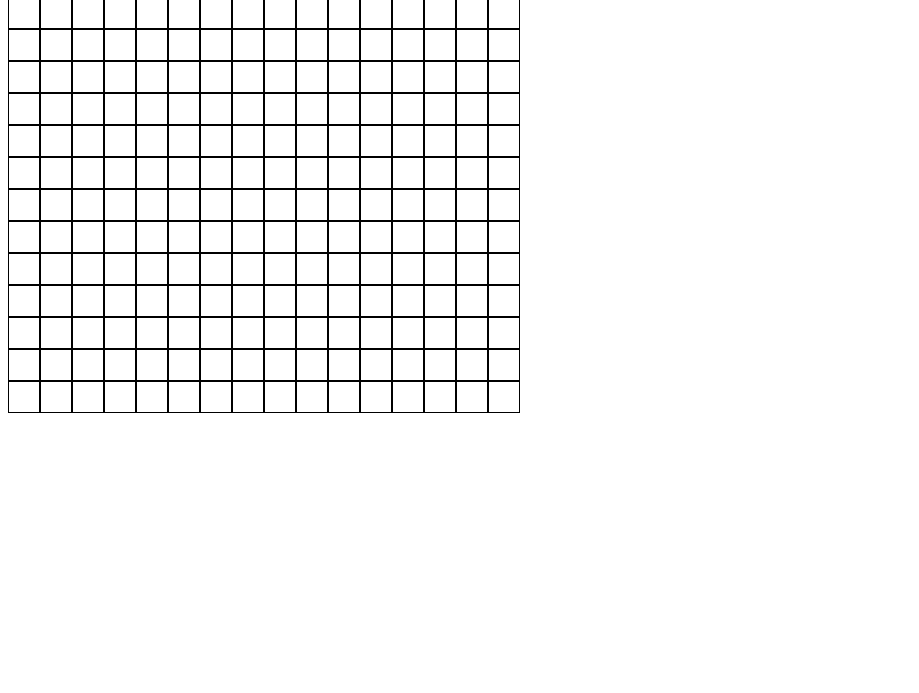
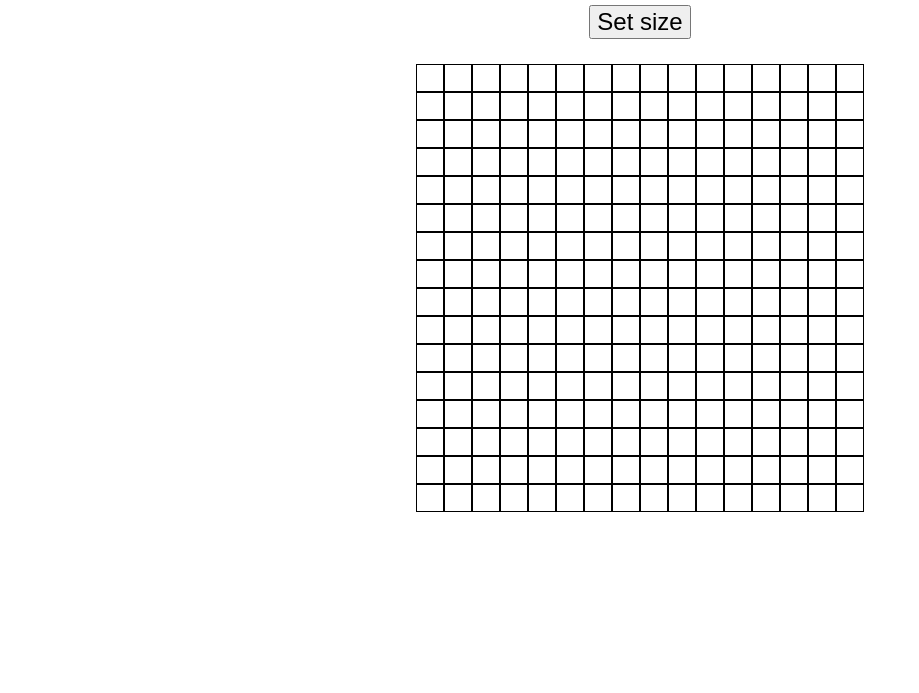
Before and after one commit to Clement38420/odin-etch-a-sketch, a plain HTML site: page index.html in a window 1280 px wide. Shown: the part 107-800 px from the top of the page, without its empty margins (0-919 px from the left). Drawn offline with Linux system fonts and the light colour scheme.

Commit message:
ADD THE SIZE BUTTON

```diff
--- a/index.html
+++ b/index.html
@@ -7,6 +7,8 @@
   <script defer src="script.js"></script>
 </head>
 <body>
+<h1>Etch-a-Sketch</h1>
+<button class="set-size">Set size</button>
 <div class="grid">
 
 </div>
--- a/script.js
+++ b/script.js
@@ -1,8 +1,22 @@
 const grid = document.querySelector(".grid");
+const setSizeButton = document.querySelector("button.set-size")
 
 let gridSize = 16;
 
-document.addEventListener("DOMContentLoaded", () => {
+function colorSquare(e) {
+    e.target.style.background = "black";
+}
+
+function clearGrid() {
+    let lines = grid.querySelectorAll(".line-container");
+    for (let line of lines) {
+        grid.removeChild(line);
+    }
+}
+
+function createGrid() {
+    clearGrid();
+
     for (let i = 0; i < gridSize; i++) {
         let lineContainer = document.createElement("div");
         lineContainer.classList.add("line-container");
@@ -10,9 +24,21 @@ document.addEventListener("DOMContentLoaded", () => {
         for (let j = 0; j < gridSize; j++) {
             let square = document.createElement("div");
             square.classList.add("square");
+            square.addEventListener("mouseover", colorSquare)
             lineContainer.appendChild(square);
         }
 
         grid.appendChild(lineContainer);
     }
-})
+}
+
+function askGridSize() {
+    gridSize = prompt("Enter the grid size :");
+    createGrid();
+}
+
+document.addEventListener("DOMContentLoaded", () => {
+    createGrid();
+});
+
+setSizeButton.addEventListener("click", askGridSize);
--- a/style.css
+++ b/style.css
@@ -1,6 +1,14 @@
+body {
+  margin: 0;
+  padding-top: 32px;
+  display: flex;
+  flex-direction: column;
+  align-items: center;
+}
+
 .grid {
-  width: 40vw;
-  height: 40vw;
+  width: 35vw;
+  height: 35vw;
   display: flex;
   flex-direction: column;
 }
@@ -14,3 +22,8 @@
   border: solid 1px black;
   flex: 1 1 auto;
 }
+
+.set-size {
+  margin-bottom: 25px;
+  font-size: 24px;
+}
```
